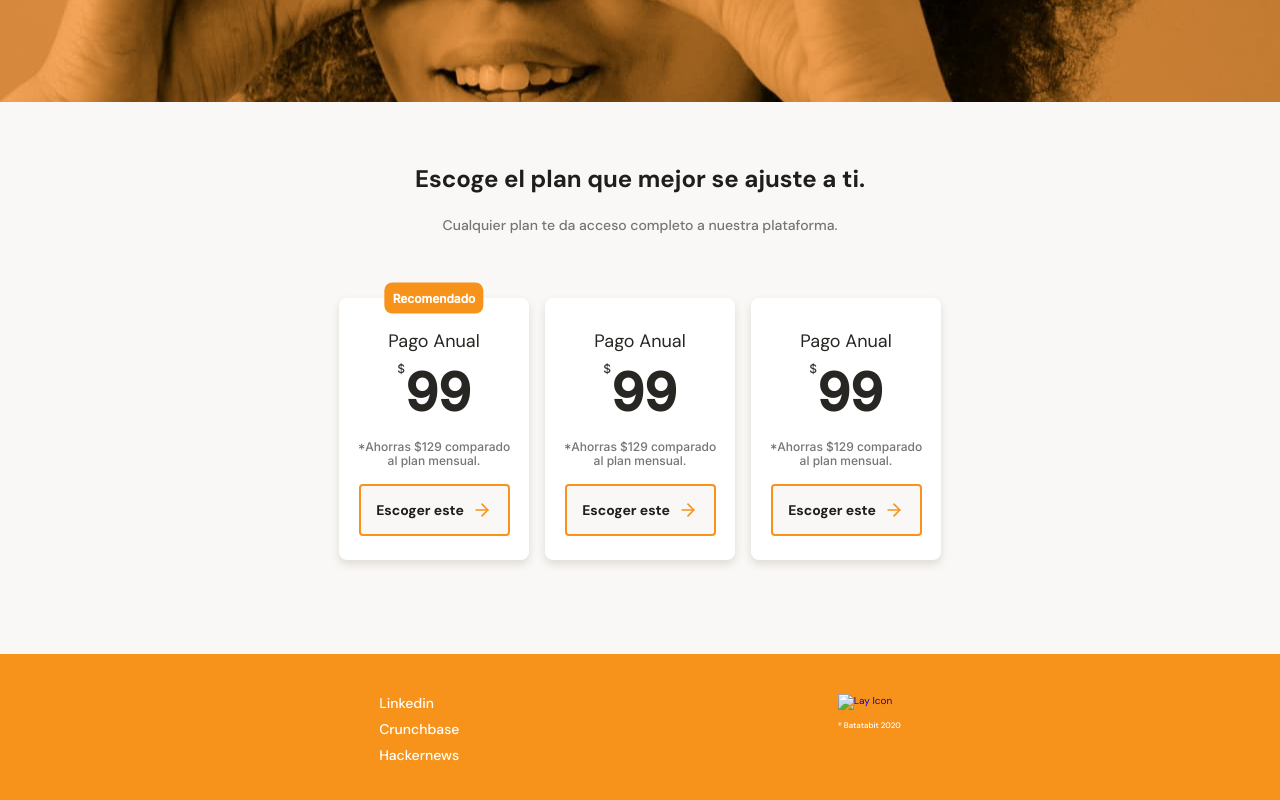
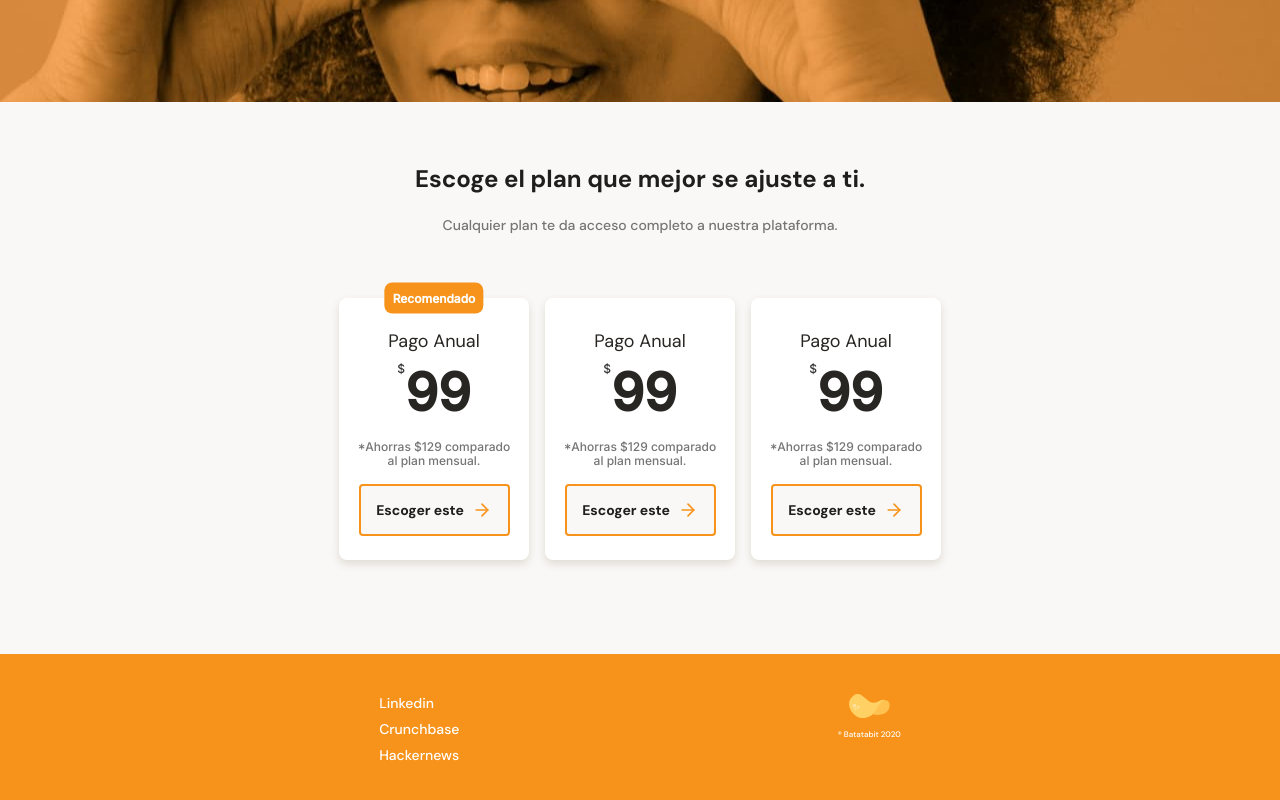
Before and after one commit to higueraDev/mobile-first, a plain HTML site: page index.html in a window 1280 px wide. Shown: the part 1934-2734 px from the top of the page. Drawn offline with Linux system fonts and the light colour scheme; the site is published under a folder, as on GitHub Pages, so addresses that start at the root find nothing.

Commit message:
se corrigio la ruta del logo del footer

```diff
--- a/index.html
+++ b/index.html
@@ -185,7 +185,7 @@
                 </section>
                 <section class="footer-container--item">
                     <a class="footer-slogan--link" href="/">
-                        <img class="footer-slogan--logo" src="/assets/imgs/lay.svg" alt="Lay Icon">
+                        <img class="footer-slogan--logo" src="./assets/imgs/lay.svg" alt="Lay Icon">
                         <span class="footer-slogan--text">® Batatabit 2020</span>
                     </a>
                 </section>
```
